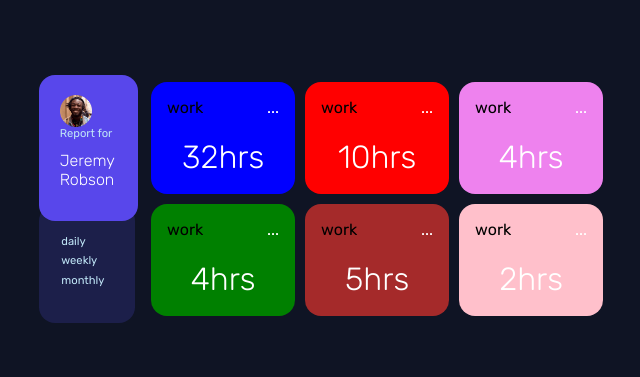
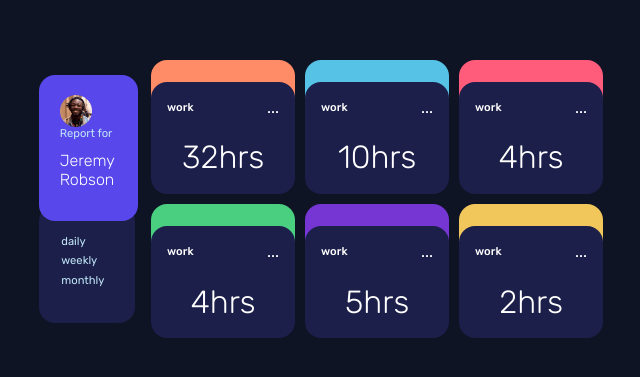
Before and after one commit to thatkhay/Chronotracker, a React (Create React App) app in the folder chronotracker/: page / in a window 1280 px wide. Shown: the part 201-578 px from the top of the page, without its empty margins (319-959 px from the left). Built offline with nearby package versions, Linux system fonts and the light colour scheme.

Commit message:
css commit

```diff
--- a/chronotracker/src/App.css
+++ b/chronotracker/src/App.css
@@ -87,7 +87,9 @@ li{
   width: 7rem;
   border-radius: 1rem;
   padding: 1rem;
-
+  position: relative;
+  z-index: 1;
+  margin-top: -2rem;
 }
 .top{
   display: flex;
@@ -114,3 +116,24 @@ li{
   color: white;
   font-weight: 300;
 }
+
+.topIconDiv{
+  height: 3.4rem;
+  width: 9rem;
+  border-radius: 1rem;
+}
+.innerBox{
+  display: flex;
+  align-items: center;
+  justify-content: center;
+  flex-direction: column;
+
+}
+.iconImg{
+ height: 7rem;
+}
+.titleSpan{
+  font-weight: 500;
+  color: white;
+  font-size: 0.7rem;
+}
--- a/chronotracker/src/component/Card.jsx
+++ b/chronotracker/src/component/Card.jsx
@@ -1,10 +1,10 @@
 import React from 'react'
 
-function Card({text, color}) {
+function Card({text}) {
   return (
     <div>
         <div className='boxContainer' style={{
-            backgroundColor: color
+            backgroundColor: 'hsl(235, 46%, 20%)'
 
         }}>
             <div className='top'>
--- /dev/null
+++ b/chronotracker/src/component/Topcard.jsx
@@ -0,0 +1,15 @@
+import React from 'react'
+
+function Topcard({ color }) {
+  return (
+    <div>
+        <div className='topIconDiv' style={{
+            backgroundColor: color
+        }}>
+           <img className='iconImg' alt='' src=''></img>
+        </div>
+    </div>
+  )
+}
+
+export default Topcard
--- a/chronotracker/src/pages/Mypage.jsx
+++ b/chronotracker/src/pages/Mypage.jsx
@@ -1,7 +1,8 @@
 import React from 'react'
 import Card from '../component/Card'
 import Myimg from '../img/image-jeremy.png'
-
+import Topcard from '../component/Topcard'
+import Workicon from '../img/icon-work.svg'
 function Mypage() {
   return (
     <div className='container'>
@@ -20,12 +21,30 @@ function Mypage() {
     </div>
     </div>
     <div className='mainBoxContainer'>
+    <div className='innerBox'>
+    <Topcard color='hsl(15, 100%, 70%)' />
    <Card  text='32hrs' color='blue' />
+   </div>
+   <div className='innerBox'>
+    <Topcard color='hsl(195, 74%, 62%)' src={Workicon} />
    <Card text='10hrs' color='red' />
+   </div>
+   <div className='innerBox'>
+    <Topcard color='hsl(348, 100%, 68%)' />
    <Card text='4hrs' color='violet' />
+   </div>
+   <div className='innerBox' >
+    <Topcard color='hsl(145, 58%, 55%)' />
    <Card text='4hrs' color='green' />
+   </div>
+   <div className='innerBox'>
+    <Topcard color='hsl(264, 64%, 52%)' />
    <Card text='5hrs' color='brown' />
+   </div>
+   <div className='innerBox'>
+    <Topcard color='hsl(43, 84%, 65%)' />
    <Card text='2hrs' color='pink' />
+  </div>
    </div>
     </div>
   )
```
